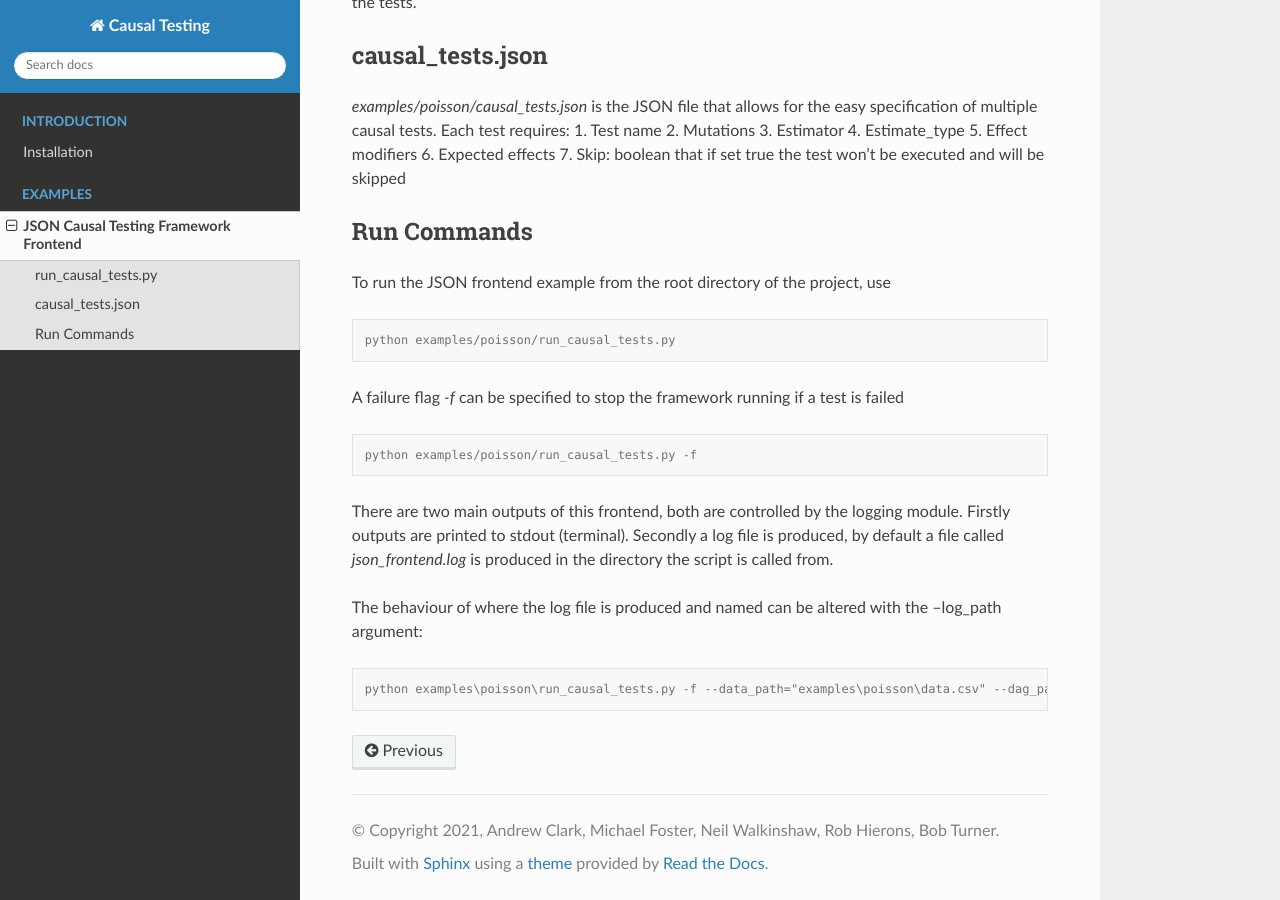
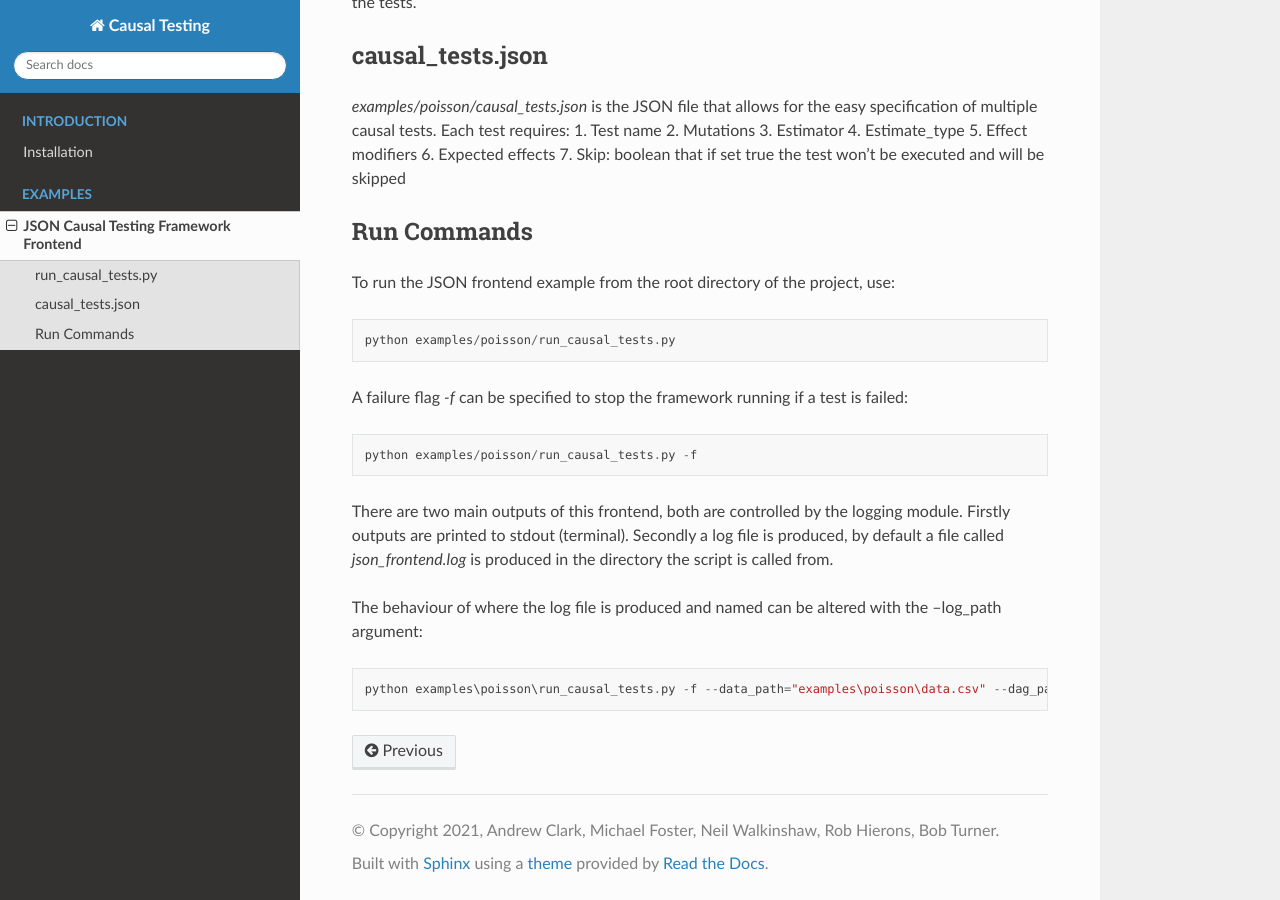
Before and after one commit to CITCOM-project/CausalTestingFramework, a Sphinx documentation site: the page built from docs/source/json_front_end.rst, in a window 1280 px wide and 900 px high, scrolled down 513 px. Built offline with Sphinx 7.4.7 and the Read the Docs theme 2.0.0, drawn with Linux system fonts in a browser that asks for light colours; pages that are not in the unit, such as notebooks, are missing from menus.

Commit message:
Update json_front_end.rst to use literal blocks

```diff
--- a/docs/source/json_front_end.rst
+++ b/docs/source/json_front_end.rst
@@ -33,23 +33,17 @@ Each test requires:
 
 Run Commands
 ------------
-To run the JSON frontend example from the root directory of the project, use
-
-.. code-block:: console
+To run the JSON frontend example from the root directory of the project, use::
 
     python examples/poisson/run_causal_tests.py
 
-A failure flag `-f` can be specified to stop the framework running if a test is failed
-
-.. code-block:: console
+A failure flag `-f` can be specified to stop the framework running if a test is failed::
 
     python examples/poisson/run_causal_tests.py -f
 
 There are two main outputs of this frontend, both are controlled by the logging module. Firstly outputs are printed to stdout (terminal).
 Secondly a log file is produced, by default a file called `json_frontend.log` is produced in the directory the script is called from.
 
-The behaviour of where the log file is produced and named can be altered with the --log_path argument:
-
-.. code-block:: console
+The behaviour of where the log file is produced and named can be altered with the --log_path argument::
 
     python examples\poisson\run_causal_tests.py -f --data_path="examples\poisson\data.csv" --dag_path="examples\poisson\dag.dot" --json_path="examples\poisson\causal_tests.json --log_path="example_directory\logname.log"
```
